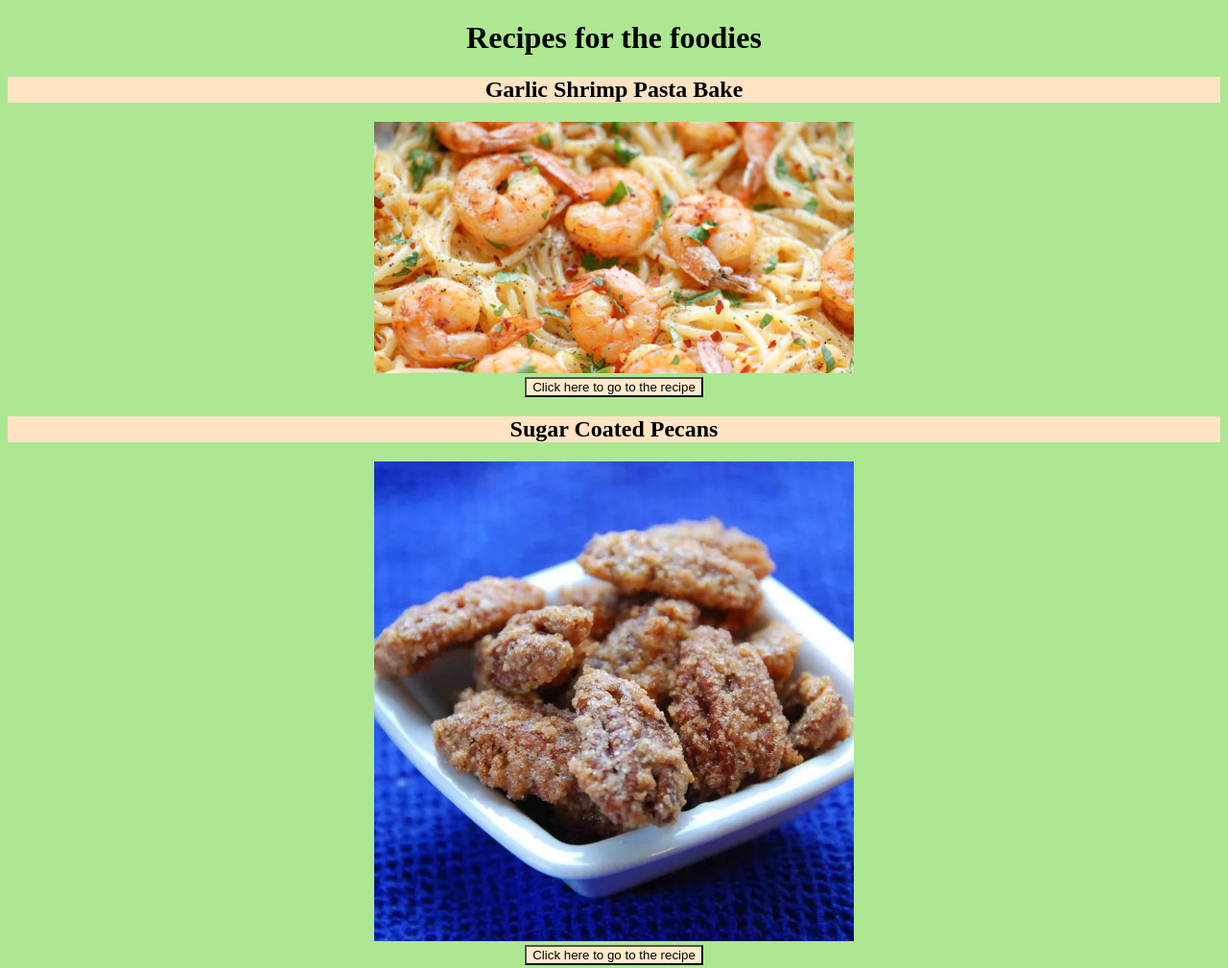
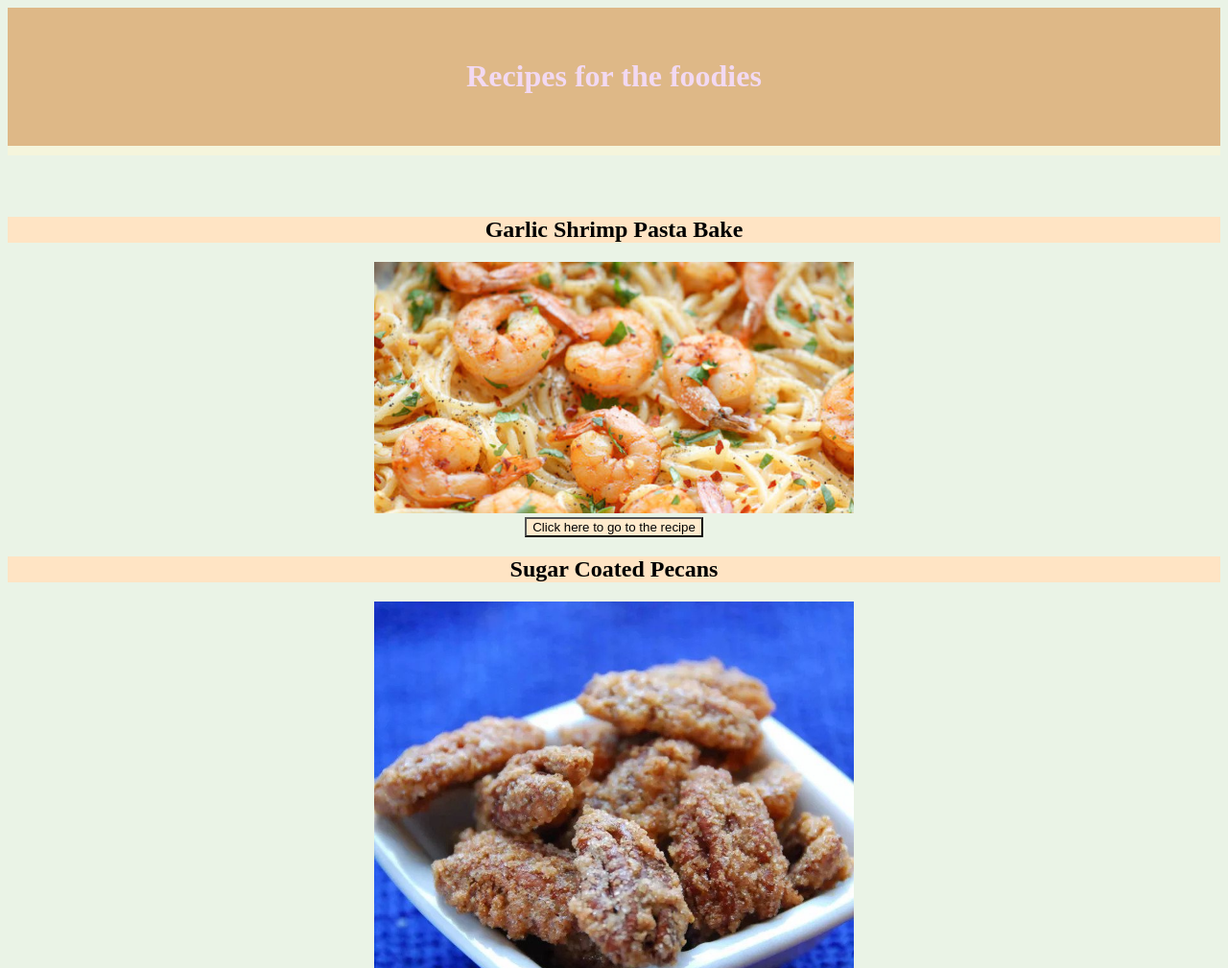
Before and after one commit to benterkidhiaeddine/odin-recipes, a plain HTML site: page index.html in a window 1280 px wide. Shown: the top 1009 px of the page at 96% size. Drawn offline with Linux system fonts and the light colour scheme.

Commit message:
Modify color palette , Add header for all the pages

```diff
--- a/index.html
+++ b/index.html
@@ -16,11 +16,15 @@
         button{
             background-color:blanchedalmond
         }
+
     </style>
 </head>
 
 <body>
-    <h1 class="title">Recipes for the foodies</h1>
+    <header>
+        <h1 class="title">Recipes for the foodies</h1>
+    </header>
+
         <h2>Garlic Shrimp Pasta Bake</h2>
             <div>
                 <a href="./recipes/shrimp-pasta.html"><img src="images/shrip-pasta.jpg" alt ="Delicious shrimp pasta dish" ></a>
--- a/style.css
+++ b/style.css
@@ -38,10 +38,18 @@ div {
 }
 
 body {
-    background-color: #ADE792;
+    background-color: #eaf3e6;
 
 }
 
 li {
     font-family: Georgia, 'Adobe Garamond Pro', Times, serif;
 }
+
+header {
+    margin-bottom: 4rem;
+    padding: 2rem 0;
+    background-color: burlywood;
+    border-bottom: 10px solid beige;
+    color: hsl(300, 50%, 90%);
+}
```
Also changed, not shown: recipes/shrimp-pasta.html (+3 -1 lines), recipes/sugar-coated-pecans.html (+4 -1 lines), recipes/summer-fruit.html (+3 -1 lines).
